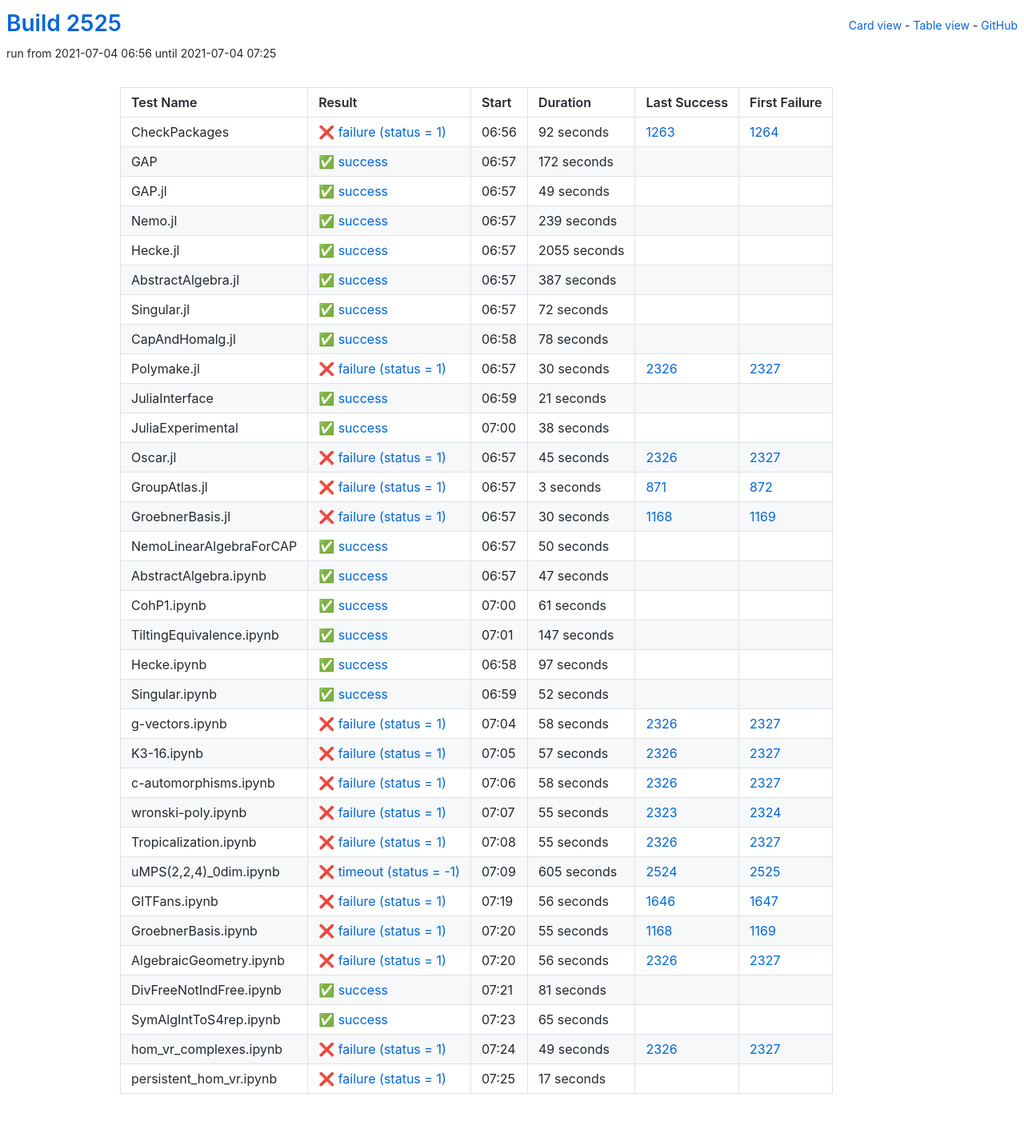
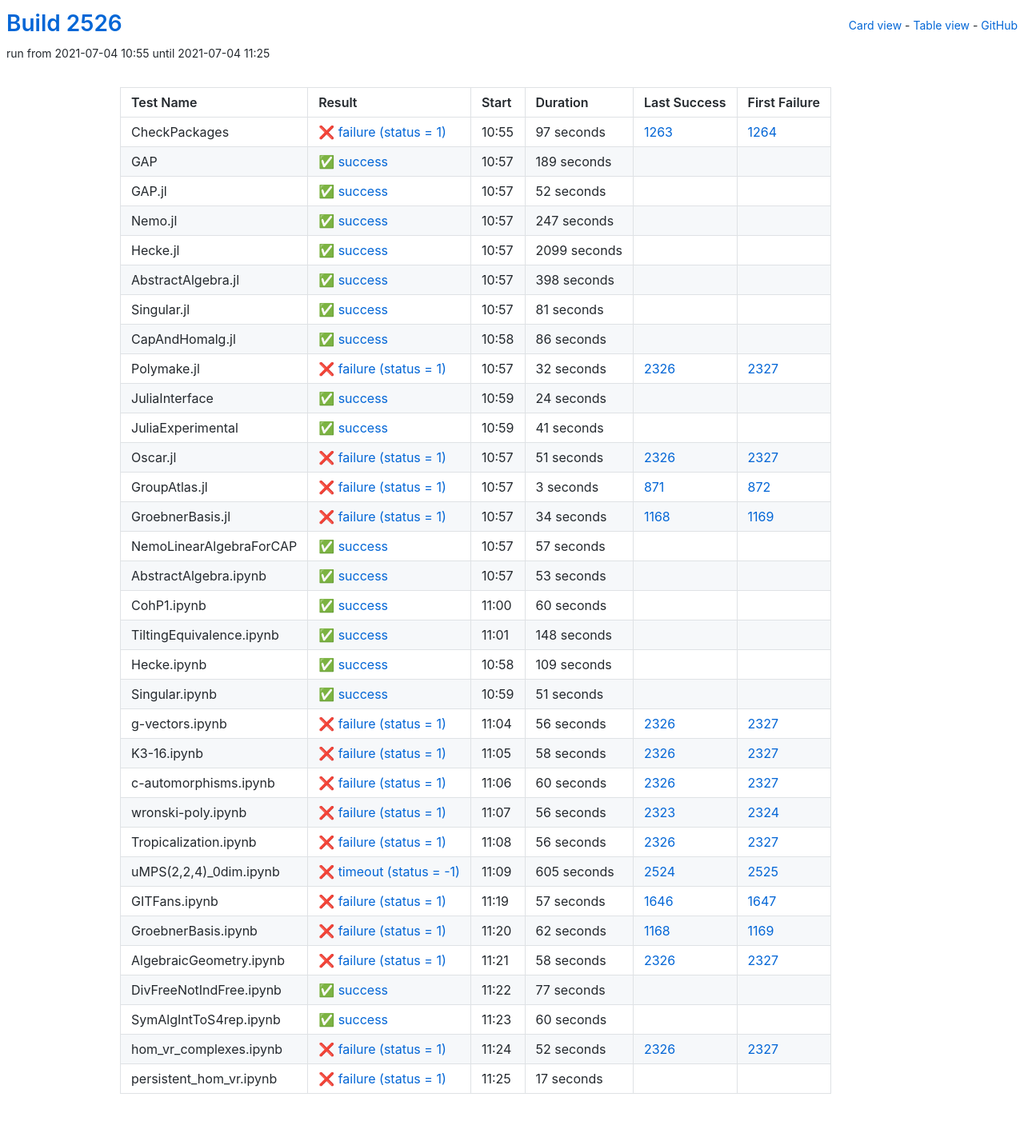
Before and after one commit to oscar-system/oscar-ci-status-stable, a Jekyll site: the page built from table.html, in a window 1280 px wide. Shown: the whole page at 80% size. Built offline with Jekyll 4.4.1, drawn with Linux system fonts in a browser that asks for light colours.

Commit message:
Build #2526

```diff
--- a/_data/ci.yml
+++ b/_data/ci.yml
@@ -1,6 +1,6 @@
 ---
-build: 2525
-build_url: https://oscarci.mathematik.uni-kl.de/job/oscar-stable/2525/
+build: 2526
+build_url: https://oscarci.mathematik.uni-kl.de/job/oscar-stable/2526/
 job: oscar-stable
 organization: oscar-system
 repo: oscar-ci-status-stable
@@ -8,152 +8,152 @@ repourl: https://github.com/oscar-system/oscar-ci-status-stable
 tests:
 - name: CheckPackages
   id: checkpackages
-  log: https://oscarci.mathematik.uni-kl.de/job/oscar-stable/2525/artifact/logs/build-2525/CheckPackages.log
-  start: 2021-07-04 06:56
+  log: https://oscarci.mathematik.uni-kl.de/job/oscar-stable/2526/artifact/logs/build-2526/CheckPackages.log
+  start: 2021-07-04 10:55
   success: false
   exitcode: 1
   status: failure
-  duration: 92
+  duration: 97
   last_success: 1263
   last_success_url: https://oscarci.mathematik.uni-kl.de/job/oscar-stable/1263/
   first_failure: 1264
   first_failure_url: https://oscarci.mathematik.uni-kl.de/job/oscar-stable/1264/
 - name: GAP
   id: gap
-  log: https://oscarci.mathematik.uni-kl.de/job/oscar-stable/2525/artifact/logs/build-2525/GAP.log
-  start: 2021-07-04 06:57
+  log: https://oscarci.mathematik.uni-kl.de/job/oscar-stable/2526/artifact/logs/build-2526/GAP.log
+  start: 2021-07-04 10:57
   success: true
   exitcode: 0
   status: success
-  duration: 172
+  duration: 189
   last_success: false
   last_success_url:
   first_failure: false
   first_failure_url:
 - name: GAP.jl
   id: gap-jl
-  log: https://oscarci.mathematik.uni-kl.de/job/oscar-stable/2525/artifact/logs/build-2525/GAP.jl.log
-  start: 2021-07-04 06:57
+  log: https://oscarci.mathematik.uni-kl.de/job/oscar-stable/2526/artifact/logs/build-2526/GAP.jl.log
+  start: 2021-07-04 10:57
   success: true
   exitcode: 0
   status: success
-  duration: 49
+  duration: 52
   last_success: false
   last_success_url:
   first_failure: false
   first_failure_url:
 - name: Nemo.jl
   id: nemo-jl
-  log: https://oscarci.mathematik.uni-kl.de/job/oscar-stable/2525/artifact/logs/build-2525/Nemo.jl.log
-  start: 2021-07-04 06:57
+  log: https://oscarci.mathematik.uni-kl.de/job/oscar-stable/2526/artifact/logs/build-2526/Nemo.jl.log
+  start: 2021-07-04 10:57
   success: true
   exitcode: 0
   status: success
-  duration: 239
+  duration: 247
   last_success: false
   last_success_url:
   first_failure: false
   first_failure_url:
 - name: Hecke.jl
   id: hecke-jl
-  log: https://oscarci.mathematik.uni-kl.de/job/oscar-stable/2525/artifact/logs/build-2525/Hecke.jl.log
-  start: 2021-07-04 06:57
+  log: https://oscarci.mathematik.uni-kl.de/job/oscar-stable/2526/artifact/logs/build-2526/Hecke.jl.log
+  start: 2021-07-04 10:57
   success: true
   exitcode: 0
   status: success
-  duration: 2055
+  duration: 2099
   last_success: false
   last_success_url:
   first_failure: false
   first_failure_url:
 - name: AbstractAlgebra.jl
   id: abstractalgebra-jl
-  log: https://oscarci.mathematik.uni-kl.de/job/oscar-stable/2525/artifact/logs/build-2525/AbstractAlgebra.jl.log
-  start: 2021-07-04 06:57
+  log: https://oscarci.mathematik.uni-kl.de/job/oscar-stable/2526/artifact/logs/build-2526/AbstractAlgebra.jl.log
+  start: 2021-07-04 10:57
   success: true
   exitcode: 0
   status: success
-  duration: 387
+  duration: 398
   last_success: false
   last_success_url:
   first_failure: false
   first_failure_url:
 - name: Singular.jl
   id: singular-jl
-  log: https://oscarci.mathematik.uni-kl.de/job/oscar-stable/2525/artifact/logs/build-2525/Singular.jl.log
-  start: 2021-07-04 06:57
+  log: https://oscarci.mathematik.uni-kl.de/job/oscar-stable/2526/artifact/logs/build-2526/Singular.jl.log
+  start: 2021-07-04 10:57
   success: true
   exitcode: 0
   status: success
-  duration: 72
+  duration: 81
   last_success: false
   last_success_url:
   first_failure: false
   first_failure_url:
 - name: CapAndHomalg.jl
   id: capandhomalg-jl
-  log: https://oscarci.mathematik.uni-kl.de/job/oscar-stable/2525/artifact/logs/build-2525/CapAndHomalg.jl.log
-  start: 2021-07-04 06:58
+  log: https://oscarci.mathematik.uni-kl.de/job/oscar-stable/2526/artifact/logs/build-2526/CapAndHomalg.jl.log
+  start: 2021-07-04 10:58
   success: true
   exitcode: 0
   status: success
-  duration: 78
+  duration: 86
   last_success: false
   last_success_url:
   first_failure: false
   first_failure_url:
 - name: Polymake.jl
   id: polymake-jl
-  log: https://oscarci.mathematik.uni-kl.de/job/oscar-stable/2525/artifact/logs/build-2525/Polymake.jl.log
-  start: 2021-07-04 06:57
+  log: https://oscarci.mathematik.uni-kl.de/job/oscar-stable/2526/artifact/logs/build-2526/Polymake.jl.log
+  start: 2021-07-04 10:57
   success: false
   exitcode: 1
   status: failure
-  duration: 30
+  duration: 32
   last_success: 2326
   last_success_url: https://oscarci.mathematik.uni-kl.de/job/oscar-stable/2326/
   first_failure: 2327
   first_failure_url: https://oscarci.mathematik.uni-kl.de/job/oscar-stable/2327/
 - name: JuliaInterface
   id: juliainterface
-  log: https://oscarci.mathematik.uni-kl.de/job/oscar-stable/2525/artifact/logs/build-2525/JuliaInterface.log
-  start: 2021-07-04 06:59
+  log: https://oscarci.mathematik.uni-kl.de/job/oscar-stable/2526/artifact/logs/build-2526/JuliaInterface.log
+  start: 2021-07-04 10:59
   success: true
   exitcode: 0
   status: success
-  duration: 21
+  duration: 24
   last_success: false
   last_success_url:
   first_failure: false
   first_failure_url:
 - name: JuliaExperimental
   id: juliaexperimental
-  log: https://oscarci.mathematik.uni-kl.de/job/oscar-stable/2525/artifact/logs/build-2525/JuliaExperimental.log
-  start: 2021-07-04 07:00
+  log: https://oscarci.mathematik.uni-kl.de/job/oscar-stable/2526/artifact/logs/build-2526/JuliaExperimental.log
+  start: 2021-07-04 10:59
   success: true
   exitcode: 0
   status: success
-  duration: 38
+  duration: 41
   last_success: false
   last_success_url:
   first_failure: false
   first_failure_url:
 - name: Oscar.jl
   id: oscar-jl
-  log: https://oscarci.mathematik.uni-kl.de/job/oscar-stable/2525/artifact/logs/build-2525/Oscar.jl.log
-  start: 2021-07-04 06:57
+  log: https://oscarci.mathematik.uni-kl.de/job/oscar-stable/2526/artifact/logs/build-2526/Oscar.jl.log
+  start: 2021-07-04 10:57
   success: false
   exitcode: 1
   status: failure
-  duration: 45
+  duration: 51
   last_success: 2326
   last_success_url: https://oscarci.mathematik.uni-kl.de/job/oscar-stable/2326/
   first_failure: 2327
   first_failure_url: https://oscarci.mathematik.uni-kl.de/job/oscar-stable/2327/
 - name: GroupAtlas.jl
   id: groupatlas-jl
-  log: https://oscarci.mathematik.uni-kl.de/job/oscar-stable/2525/artifact/logs/build-2525/GroupAtlas.jl.log
-  start: 2021-07-04 06:57
+  log: https://oscarci.mathematik.uni-kl.de/job/oscar-stable/2526/artifact/logs/build-2526/GroupAtlas.jl.log
+  start: 2021-07-04 10:57
   success: false
   exitcode: 1
   status: failure
@@ -164,92 +164,104 @@ tests:
   first_failure_url: https://oscarci.mathematik.uni-kl.de/job/oscar-stable/872/
 - name: GroebnerBasis.jl
   id: groebnerbasis-jl
-  log: https://oscarci.mathematik.uni-kl.de/job/oscar-stable/2525/artifact/logs/build-2525/GroebnerBasis.jl.log
-  start: 2021-07-04 06:57
+  log: https://oscarci.mathematik.uni-kl.de/job/oscar-stable/2526/artifact/logs/build-2526/GroebnerBasis.jl.log
+  start: 2021-07-04 10:57
   success: false
   exitcode: 1
   status: failure
-  duration: 30
+  duration: 34
   last_success: 1168
   last_success_url: https://oscarci.mathematik.uni-kl.de/job/oscar-stable/1168/
   first_failure: 1169
   first_failure_url: https://oscarci.mathematik.uni-kl.de/job/oscar-stable/1169/
 - name: NemoLinearAlgebraForCAP
   id: nemolinearalgebraforcap
-  log: https://oscarci.mathematik.uni-kl.de/job/oscar-stable/2525/artifact/logs/build-2525/NemoLinearAlgebraForCAP.log
-  start: 2021-07-04 06:57
+  log: https://oscarci.mathematik.uni-kl.de/job/oscar-stable/2526/artifact/logs/build-2526/NemoLinearAlgebraForCAP.log
+  start: 2021-07-04 10:57
   success: true
   exitcode: 0
   status: success
-  duration: 50
+  duration: 57
   last_success: false
   last_success_url:
   first_failure: false
   first_failure_url:
 - name: AbstractAlgebra.ipynb
   id: abstractalgebra-ipynb
-  log: https://oscarci.mathematik.uni-kl.de/job/oscar-stable/2525/artifact/logs/build-2525/AbstractAlgebra.ipynb.log
-  start: 2021-07-04 06:57
+  log: https://oscarci.mathematik.uni-kl.de/job/oscar-stable/2526/artifact/logs/build-2526/AbstractAlgebra.ipynb.log
+  start: 2021-07-04 10:57
   success: true
   exitcode: 0
   status: success
-  duration: 47
+  duration: 53
   last_success: false
   last_success_url:
   first_failure: false
   first_failure_url:
 - name: CohP1.ipynb
   id: cohp1-ipynb
-  log: https://oscarci.mathematik.uni-kl.de/job/oscar-stable/2525/artifact/logs/build-2525/CohP1.ipynb.log
-  start: 2021-07-04 07:00
+  log: https://oscarci.mathematik.uni-kl.de/job/oscar-stable/2526/artifact/logs/build-2526/CohP1.ipynb.log
+  start: 2021-07-04 11:00
   success: true
   exitcode: 0
   status: success
-  duration: 61
+  duration: 60
   last_success: false
   last_success_url:
   first_failure: false
   first_failure_url:
 - name: TiltingEquivalence.ipynb
   id: tiltingequivalence-ipynb
-  log: https://oscarci.mathematik.uni-kl.de/job/oscar-stable/2525/artifact/logs/build-2525/TiltingEquivalence.ipynb.log
-  start: 2021-07-04 07:01
+  log: https://oscarci.mathematik.uni-kl.de/job/oscar-stable/2526/artifact/logs/build-2526/TiltingEquivalence.ipynb.log
+  start: 2021-07-04 11:01
   success: true
   exitcode: 0
   status: success
-  duration: 147
+  duration: 148
   last_success: false
   last_success_url:
   first_failure: false
   first_failure_url:
 - name: Hecke.ipynb
   id: hecke-ipynb
-  log: https://oscarci.mathematik.uni-kl.de/job/oscar-stable/2525/artifact/logs/build-2525/Hecke.ipynb.log
-  start: 2021-07-04 06:58
+  log: https://oscarci.mathematik.uni-kl.de/job/oscar-stable/2526/artifact/logs/build-2526/Hecke.ipynb.log
+  start: 2021-07-04 10:58
   success: true
   exitcode: 0
   status: success
-  duration: 97
+  duration: 109
   last_success: false
   last_success_url:
   first_failure: false
   first_failure_url:
 - name: Singular.ipynb
   id: singular-ipynb
-  log: https://oscarci.mathematik.uni-kl.de/job/oscar-stable/2525/artifact/logs/build-2525/Singular.ipynb.log
-  start: 2021-07-04 06:59
+  log: https://oscarci.mathematik.uni-kl.de/job/oscar-stable/2526/artifact/logs/build-2526/Singular.ipynb.log
+  start: 2021-07-04 10:59
   success: true
   exitcode: 0
   status: success
-  duration: 52
+  duration: 51
   last_success: false
   last_success_url:
   first_failure: false
   first_failure_url:
 - name: g-vectors.ipynb
   id: g-vectors-ipynb
-  log: https://oscarci.mathematik.uni-kl.de/job/oscar-stable/2525/artifact/logs/build-2525/g-vectors.ipynb.log
-  start: 2021-07-04 07:04
+  log: https://oscarci.mathematik.uni-kl.de/job/oscar-stable/2526/artifact/logs/build-2526/g-vectors.ipynb.log
+  start: 2021-07-04 11:04
+  success: false
+  exitcode: 1
+  status: failure
+  duration: 56
+  last_success: 2326
+  last_success_url: https://oscarci.mathematik.uni-kl.de/job/oscar-stable/2326/
+  first_failure: 2327
+  first_failure_url: https://oscarci.mathematik.uni-kl.de/job/oscar-stable/2327/
+- name: K3-16.ipynb
+  id: k3-16-ipynb
+  log: https://oscarci.mathematik.uni-kl.de/job/oscar-stable/2526/artifact/logs/build-2526/K3-16.ipynb.log
+  start: 2021-07-04 11:05
   success: false
   exitcode: 1
   status: failure
@@ -258,58 +270,46 @@ tests:
   last_success_url: https://oscarci.mathematik.uni-kl.de/job/oscar-stable/2326/
   first_failure: 2327
   first_failure_url: https://oscarci.mathematik.uni-kl.de/job/oscar-stable/2327/
-- name: K3-16.ipynb
-  id: k3-16-ipynb
-  log: https://oscarci.mathematik.uni-kl.de/job/oscar-stable/2525/artifact/logs/build-2525/K3-16.ipynb.log
-  start: 2021-07-04 07:05
+- name: c-automorphisms.ipynb
+  id: c-automorphisms-ipynb
+  log: https://oscarci.mathematik.uni-kl.de/job/oscar-stable/2526/artifact/logs/build-2526/c-automorphisms.ipynb.log
+  start: 2021-07-04 11:06
   success: false
   exitcode: 1
   status: failure
-  duration: 57
-  last_success: 2326
-  last_success_url: https://oscarci.mathematik.uni-kl.de/job/oscar-stable/2326/
-  first_failure: 2327
-  first_failure_url: https://oscarci.mathematik.uni-kl.de/job/oscar-stable/2327/
-- name: c-automorphisms.ipynb
-  id: c-automorphisms-ipynb
-  log: https://oscarci.mathematik.uni-kl.de/job/oscar-stable/2525/artifact/logs/build-2525/c-automorphisms.ipynb.log
-  start: 2021-07-04 07:06
-  success: false
-  exitcode: 1
-  status: failure
-  duration: 58
+  duration: 60
   last_success: 2326
   last_success_url: https://oscarci.mathematik.uni-kl.de/job/oscar-stable/2326/
   first_failure: 2327
   first_failure_url: https://oscarci.mathematik.uni-kl.de/job/oscar-stable/2327/
 - name: wronski-poly.ipynb
   id: wronski-poly-ipynb
-  log: https://oscarci.mathematik.uni-kl.de/job/oscar-stable/2525/artifact/logs/build-2525/wronski-poly.ipynb.log
-  start: 2021-07-04 07:07
+  log: https://oscarci.mathematik.uni-kl.de/job/oscar-stable/2526/artifact/logs/build-2526/wronski-poly.ipynb.log
+  start: 2021-07-04 11:07
   success: false
   exitcode: 1
   status: failure
-  duration: 55
+  duration: 56
   last_success: 2323
   last_success_url: https://oscarci.mathematik.uni-kl.de/job/oscar-stable/2323/
   first_failure: 2324
   first_failure_url: https://oscarci.mathematik.uni-kl.de/job/oscar-stable/2324/
 - name: Tropicalization.ipynb
   id: tropicalization-ipynb
-  log: https://oscarci.mathematik.uni-kl.de/job/oscar-stable/2525/artifact/logs/build-2525/Tropicalization.ipynb.log
-  start: 2021-07-04 07:08
+  log: https://oscarci.mathematik.uni-kl.de/job/oscar-stable/2526/artifact/logs/build-2526/Tropicalization.ipynb.log
+  start: 2021-07-04 11:08
   success: false
   exitcode: 1
   status: failure
-  duration: 55
+  duration: 56
   last_success: 2326
   last_success_url: https://oscarci.mathematik.uni-kl.de/job/oscar-stable/2326/
   first_failure: 2327
   first_failure_url: https://oscarci.mathematik.uni-kl.de/job/oscar-stable/2327/
 - name: uMPS(2,2,4)_0dim.ipynb
   id: umps-2-2-4-0dim-ipynb
-  log: https://oscarci.mathematik.uni-kl.de/job/oscar-stable/2525/artifact/logs/build-2525/uMPS-2-2-4-_0dim.ipynb.log
-  start: 2021-07-04 07:09
+  log: https://oscarci.mathematik.uni-kl.de/job/oscar-stable/2526/artifact/logs/build-2526/uMPS-2-2-4-_0dim.ipynb.log
+  start: 2021-07-04 11:09
   success: false
   exitcode: -1
   status: timeout
@@ -320,80 +320,80 @@ tests:
   first_failure_url: https://oscarci.mathematik.uni-kl.de/job/oscar-stable/2525/
 - name: GITFans.ipynb
   id: gitfans-ipynb
-  log: https://oscarci.mathematik.uni-kl.de/job/oscar-stable/2525/artifact/logs/build-2525/GITFans.ipynb.log
-  start: 2021-07-04 07:19
+  log: https://oscarci.mathematik.uni-kl.de/job/oscar-stable/2526/artifact/logs/build-2526/GITFans.ipynb.log
+  start: 2021-07-04 11:19
   success: false
   exitcode: 1
   status: failure
-  duration: 56
+  duration: 57
   last_success: 1646
   last_success_url: https://oscarci.mathematik.uni-kl.de/job/oscar-stable/1646/
   first_failure: 1647
   first_failure_url: https://oscarci.mathematik.uni-kl.de/job/oscar-stable/1647/
 - name: GroebnerBasis.ipynb
   id: groebnerbasis-ipynb
-  log: https://oscarci.mathematik.uni-kl.de/job/oscar-stable/2525/artifact/logs/build-2525/GroebnerBasis.ipynb.log
-  start: 2021-07-04 07:20
+  log: https://oscarci.mathematik.uni-kl.de/job/oscar-stable/2526/artifact/logs/build-2526/GroebnerBasis.ipynb.log
+  start: 2021-07-04 11:20
   success: false
   exitcode: 1
   status: failure
-  duration: 55
+  duration: 62
   last_success: 1168
   last_success_url: https://oscarci.mathematik.uni-kl.de/job/oscar-stable/1168/
   first_failure: 1169
   first_failure_url: https://oscarci.mathematik.uni-kl.de/job/oscar-stable/1169/
 - name: AlgebraicGeometry.ipynb
   id: algebraicgeometry-ipynb
-  log: https://oscarci.mathematik.uni-kl.de/job/oscar-stable/2525/artifact/logs/build-2525/AlgebraicGeometry.ipynb.log
-  start: 2021-07-04 07:20
+  log: https://oscarci.mathematik.uni-kl.de/job/oscar-stable/2526/artifact/logs/build-2526/AlgebraicGeometry.ipynb.log
+  start: 2021-07-04 11:21
   success: false
   exitcode: 1
   status: failure
-  duration: 56
+  duration: 58
   last_success: 2326
   last_success_url: https://oscarci.mathematik.uni-kl.de/job/oscar-stable/2326/
   first_failure: 2327
   first_failure_url: https://oscarci.mathematik.uni-kl.de/job/oscar-stable/2327/
 - name: DivFreeNotIndFree.ipynb
   id: divfreenotindfree-ipynb
-  log: https://oscarci.mathematik.uni-kl.de/job/oscar-stable/2525/artifact/logs/build-2525/DivFreeNotIndFree.ipynb.log
-  start: 2021-07-04 07:21
+  log: https://oscarci.mathematik.uni-kl.de/job/oscar-stable/2526/artifact/logs/build-2526/DivFreeNotIndFree.ipynb.log
+  start: 2021-07-04 11:22
   success: true
   exitcode: 0
   status: success
-  duration: 81
+  duration: 77
   last_success: false
   last_success_url:
   first_failure: false
   first_failure_url:
 - name: SymAlgIntToS4rep.ipynb
   id: symalginttos4rep-ipynb
-  log: https://oscarci.mathematik.uni-kl.de/job/oscar-stable/2525/artifact/logs/build-2525/SymAlgIntToS4rep.ipynb.log
-  start: 2021-07-04 07:23
+  log: https://oscarci.mathematik.uni-kl.de/job/oscar-stable/2526/artifact/logs/build-2526/SymAlgIntToS4rep.ipynb.log
+  start: 2021-07-04 11:23
   success: true
   exitcode: 0
   status: success
-  duration: 65
+  duration: 60
   last_success: false
   last_success_url:
   first_failure: false
   first_failure_url:
 - name: hom_vr_complexes.ipynb
   id: hom-vr-complexes-ipynb
-  log: https://oscarci.mathematik.uni-kl.de/job/oscar-stable/2525/artifact/logs/build-2525/hom_vr_complexes.ipynb.log
-  start: 2021-07-04 07:24
+  log: https://oscarci.mathematik.uni-kl.de/job/oscar-stable/2526/artifact/logs/build-2526/hom_vr_complexes.ipynb.log
+  start: 2021-07-04 11:24
   success: false
   exitcode: 1
   status: failure
-  duration: 49
+  duration: 52
   last_success: 2326
   last_success_url: https://oscarci.mathematik.uni-kl.de/job/oscar-stable/2326/
   first_failure: 2327
   first_failure_url: https://oscarci.mathematik.uni-kl.de/job/oscar-stable/2327/
 - name: persistent_hom_vr.ipynb
   id: persistent-hom-vr-ipynb
-  log: https://oscarci.mathematik.uni-kl.de/job/oscar-stable/2525/artifact/logs/build-2525/persistent_hom_vr.ipynb.log
-  start: 2021-07-04 07:25
+  log: https://oscarci.mathematik.uni-kl.de/job/oscar-stable/2526/artifact/logs/build-2526/persistent_hom_vr.ipynb.log
+  start: 2021-07-04 11:25
   success: false
   exitcode: 1
   status: failure
```
Also changed, not shown: README.md.
